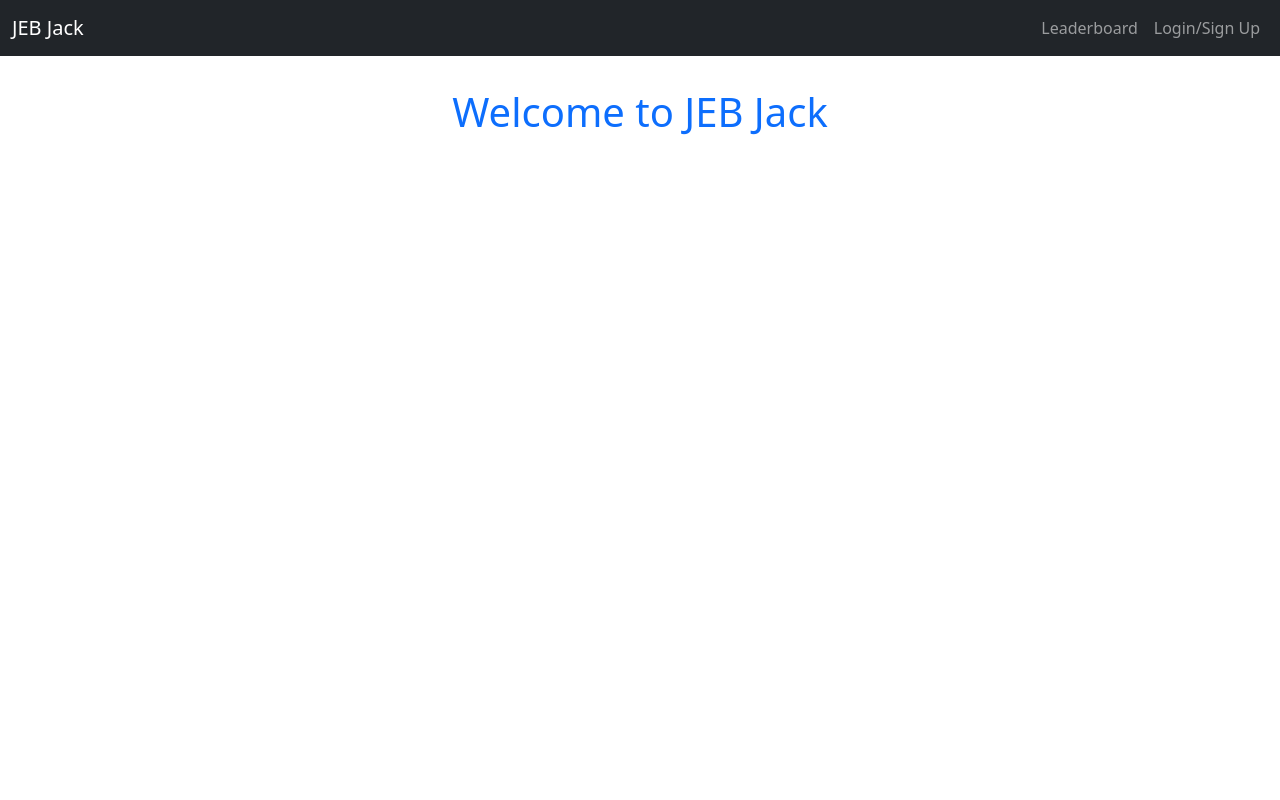
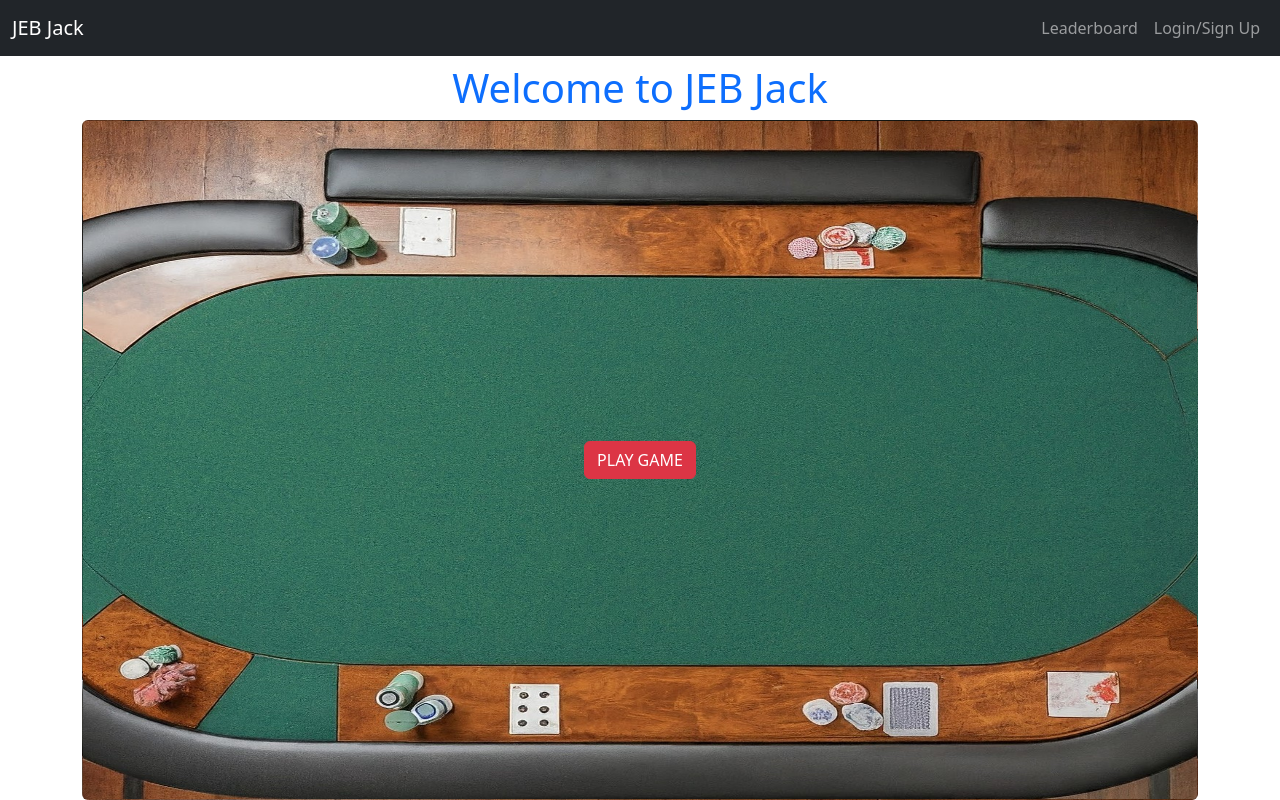
Before and after one commit to ekellogg90/JEB-Jack, a React (Vite) app in the folder client/: page / in a window 1280 px wide. Built offline with nearby package versions, Linux system fonts and the light colour scheme.

Commit message:
added game board iamge

```diff
--- a/client/src/pages/HomePage.jsx
+++ b/client/src/pages/HomePage.jsx
@@ -1,10 +1,25 @@
+import { Button } from 'react-bootstrap';
+import bjTable from '../assets/bjtable.jpg';
+
 export default function HomePage() {
+    const cardStyle = {
+        width: '100%',
+        height: '85vh',
+        backgroundImage: `url(${bjTable})`,
+        backgroundSize: "100% 100%",
+    };
     return (
     <>
-        <div className="container pt-4">
+        <div className="container">
             <h1 className="text-center mb-2 mt-2 text-primary">
                 Welcome to JEB Jack
             </h1>
+
+            <div className="card align-items-center justify-content-center" style={cardStyle}>
+                <Button type='button' variant='danger'>
+                    PLAY GAME
+                </Button>
+            </div>
         </div>
     </>
     );
```
Also changed, not shown: client/src/assets/bjtable.jpg (added).
